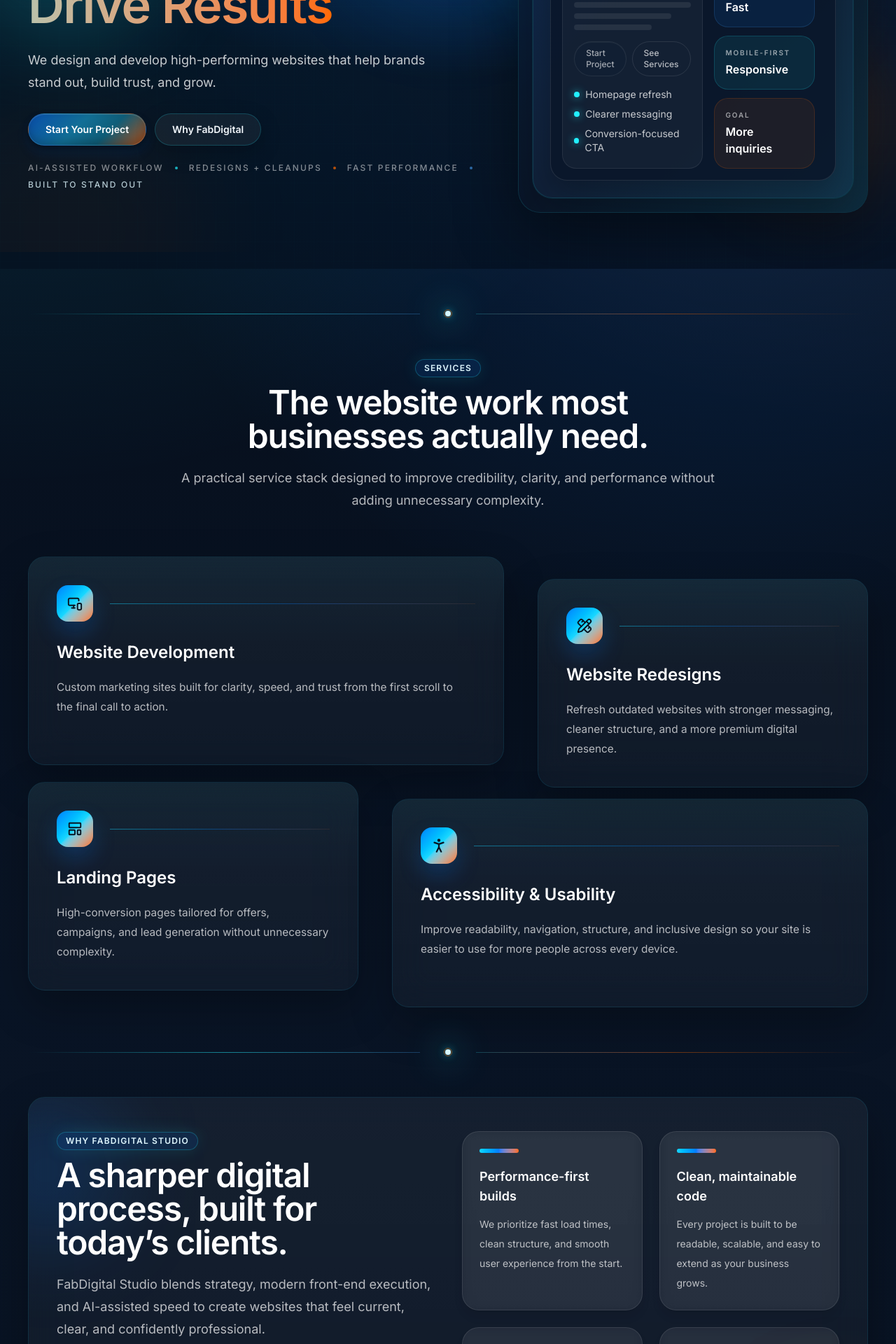
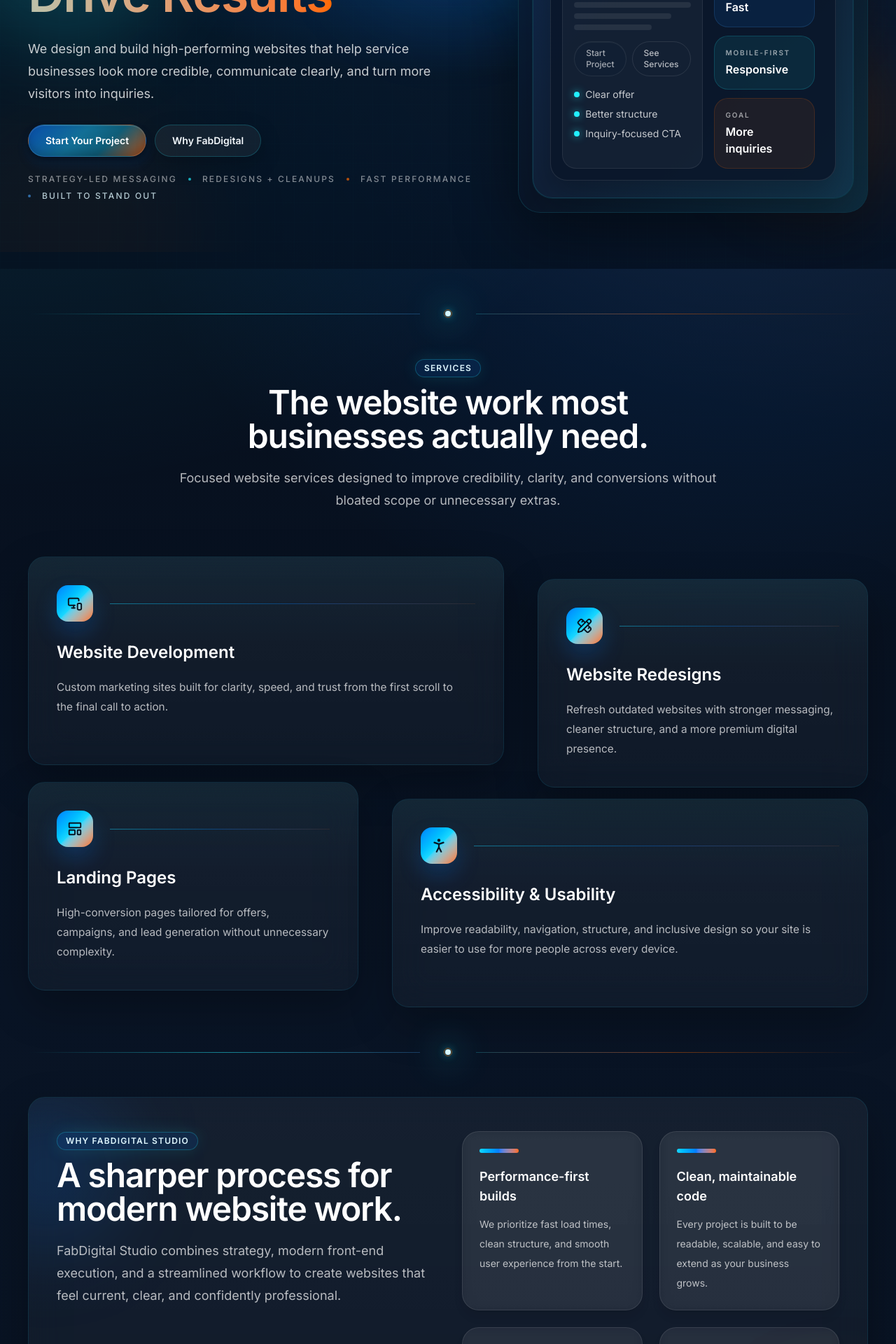
Before and after one commit to fabylv/fabdigitalstudio.com, a React (Vite) app: page / in a window 1280 px wide. Shown: the part 440-2360 px from the top of the page at 70% size. Built offline with nearby package versions, Linux system fonts and the light colour scheme.

Commit message:
refactor: tighten homepage copy and remove legacy assets

```diff
--- a/src/components/sections/Contact.jsx
+++ b/src/components/sections/Contact.jsx
@@ -113,8 +113,8 @@
 							<div className="rounded-2xl border border-[#18d7ff]/18 bg-linear-to-br from-[#0a7cff]/10 to-[#ff6a00]/10 p-5 text-sm text-[#dff7ff] shadow-lg">
 								<p className="font-semibold text-[#f2f7fb]">What happens next?</p>
 								<p className="mt-2 leading-7 text-[#dff7ff]/75">
-									Once you send the form, the details go straight to my inbox so I can review your project and
-									get back to you.
+									Once you send the form, it goes straight to my inbox so I can review it and follow up with
+									next steps.
 								</p>
 							</div>
 						</div>
@@ -257,12 +257,12 @@
 							</label>
 
 							<label className="block text-sm font-medium text-white/70">
-								Tell me about your project
+								Project details
 								<textarea
-								className="mt-2 min-h-40 w-full rounded-3xl border border-white/10 bg-white/5 px-4 py-3 text-base text-white outline-none transition placeholder:text-white/30 focus:border-[#18d7ff]/30"
+									className="mt-2 min-h-40 w-full rounded-3xl border border-white/10 bg-white/5 px-4 py-3 text-base text-white outline-none transition placeholder:text-white/30 focus:border-[#18d7ff]/30"
 									name="message"
 									onChange={handleChange}
-									placeholder="Tell me what you need, what your current site is missing, and what you want to improve."
+									placeholder="Share the goals, pages, problems, or improvements you have in mind."
 									required
 									value={formData.message}
 								/>
--- a/src/components/sections/Hero.jsx
+++ b/src/components/sections/Hero.jsx
@@ -1,7 +1,7 @@
 import Button from '../ui/Button';
 import Container from '../ui/Container';
 
-const previewSteps = ['Homepage refresh', 'Clearer messaging', 'Conversion-focused CTA'];
+const previewSteps = ['Clear offer', 'Better structure', 'Inquiry-focused CTA'];
 const previewMetrics = [
 	{ label: 'Launch-ready', value: 'Fast' },
 	{ label: 'Mobile-first', value: 'Responsive' },
@@ -46,7 +46,7 @@
 						</div>
 
 						<div className="mt-6 flex flex-wrap items-center justify-center gap-x-4 gap-y-2 text-xs font-medium uppercase tracking-[0.18em] text-white/50 lg:justify-start">
-							<span>AI-assisted workflow</span>
+							<span>Strategy-led messaging</span>
 							<span className="hidden h-1 w-1 rounded-full bg-[#22f0ff]/70 sm:inline-block" />
 							<span>Redesigns + cleanups</span>
 							<span className="hidden h-1 w-1 rounded-full bg-[#ff6a00]/70 sm:inline-block" />
--- a/src/data/siteContent.js
+++ b/src/data/siteContent.js
@@ -14,7 +14,7 @@
 	eyebrow: 'WE BUILD DIGITAL EXPERIENCES',
 	title: 'Building Digital Experiences That Drive Results',
 	description:
-		'We design and develop high-performing websites that help brands stand out, build trust, and grow.',
+		'We design and build high-performing websites that help service businesses look more credible, communicate clearly, and turn more visitors into inquiries.',
 	primaryCta: { label: 'Start Your Project', href: '#contact' },
 	secondaryCta: { label: 'Why FabDigital', href: '#why-us' }
 };
@@ -23,7 +23,7 @@
 	eyebrow: 'Services',
 	title: 'The website work most businesses actually need.',
 	description:
-		'A practical service stack designed to improve credibility, clarity, and performance without adding unnecessary complexity.'
+		'Focused website services designed to improve credibility, clarity, and conversions without bloated scope or unnecessary extras.'
 };
 
 export const services = [
@@ -51,9 +51,9 @@
 
 export const valueIntro = {
 	eyebrow: 'Why FabDigital Studio',
-	title: 'A sharper digital process, built for today’s clients.',
+	title: 'A sharper process for modern website work.',
 	description:
-		'FabDigital Studio blends strategy, modern front-end execution, and AI-assisted speed to create websites that feel current, clear, and confidently professional.'
+		'FabDigital Studio combines strategy, modern front-end execution, and a streamlined workflow to create websites that feel current, clear, and confidently professional.'
 };
 
 export const valuePoints = [
@@ -81,9 +81,9 @@
 
 export const ctaContent = {
 	eyebrow: 'Start Your Project',
-	title: 'Ready for a website that feels sharper, faster, and more professional?',
+	title: 'Ready for a website that feels clear, current, and built to convert?',
 	description:
-		'Let’s build a digital presence that reflects the quality of your business and helps you win more trust online.',
+		'Let’s create a digital presence that reflects the quality of your business and gives people a clear reason to reach out.',
 	action: { label: 'Start Your Project', href: '#contact' }
 };
 
@@ -91,7 +91,7 @@
 	eyebrow: 'Contact',
 	title: 'Tell me about your project',
 	description:
-		'Share what you need, where your current site stands, and what you want your next version to do better.',
+		'Share what you need, what your current site is missing, and what a better version should help you do.',
 	email: 'faby@fabdigitalstudio.com',
 	projectTypes: [
 		'New website',
--- a/src/main.jsx
+++ b/src/main.jsx
@@ -1,10 +1,10 @@
-import React from 'react';
+import { StrictMode } from 'react';
 import ReactDOM from 'react-dom/client';
 import App from './App';
 import './index.css';
 
 ReactDOM.createRoot(document.getElementById('root')).render(
-  <React.StrictMode>
-    <App />
-  </React.StrictMode>,
+	<StrictMode>
+		<App />
+	</StrictMode>
 );
```
Also changed, not shown: src/components/Maintenance.jsx (+6 -7 lines), src/assets/fabdigitalstudio-hero-preview.png (deleted), src/assets/hero-preview.svg (deleted).
